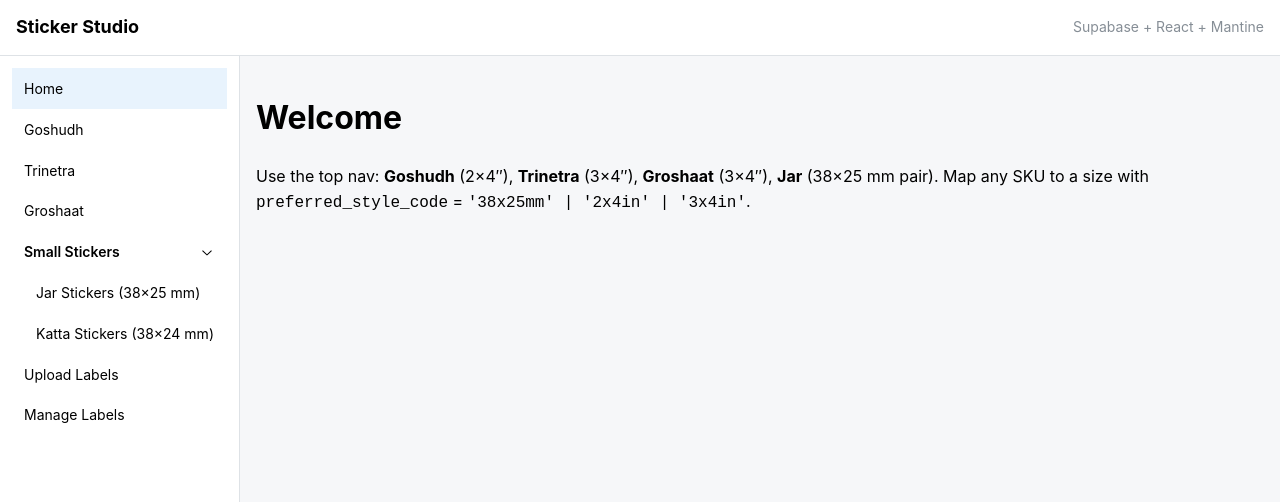
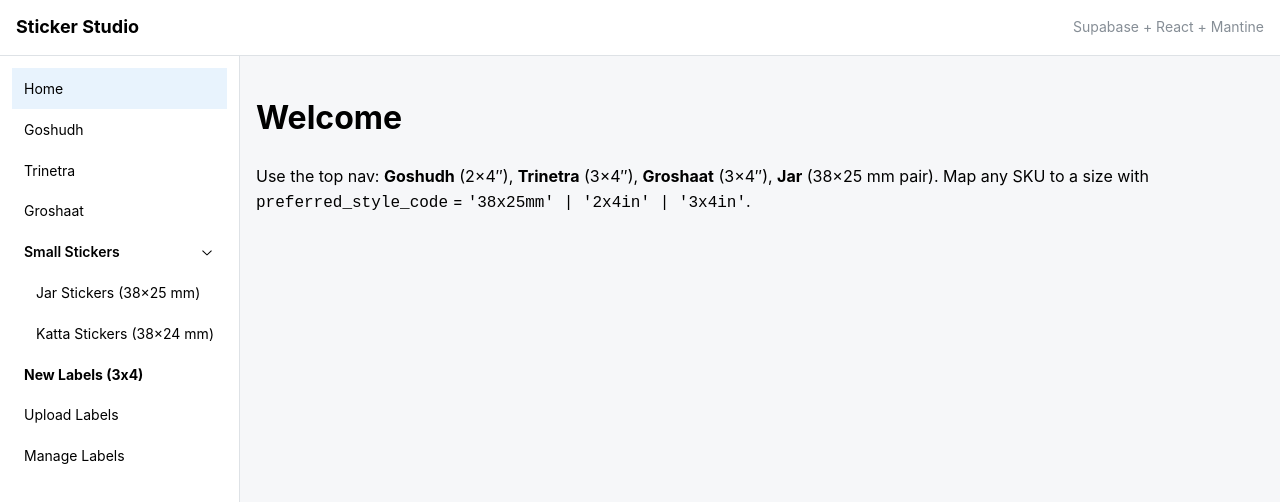
Before and after one commit to daksh10002/label-app, a React (Vite) app: page / in a window 1280 px wide. Shown: the top 502 px of the page. Built offline with nearby package versions, Linux system fonts and the light colour scheme; no server answers.

Commit message:
Update AppShellLayout.jsx

```diff
--- a/src/shell/AppShellLayout.jsx
+++ b/src/shell/AppShellLayout.jsx
@@ -105,6 +105,14 @@ export default function AppShellLayout() {
             />
           </NavLink>
 
+          <NavLink
+            component={Link}
+            to="/new-labels"
+            label="New Labels (3x4)"
+            active={pathname.startsWith("/new-labels")}
+            styles={{ label: { color: "black", fontWeight: 700 } }}
+          />
+
           {/* Upload Labels */}
           <NavLink
             component={Link}
```
